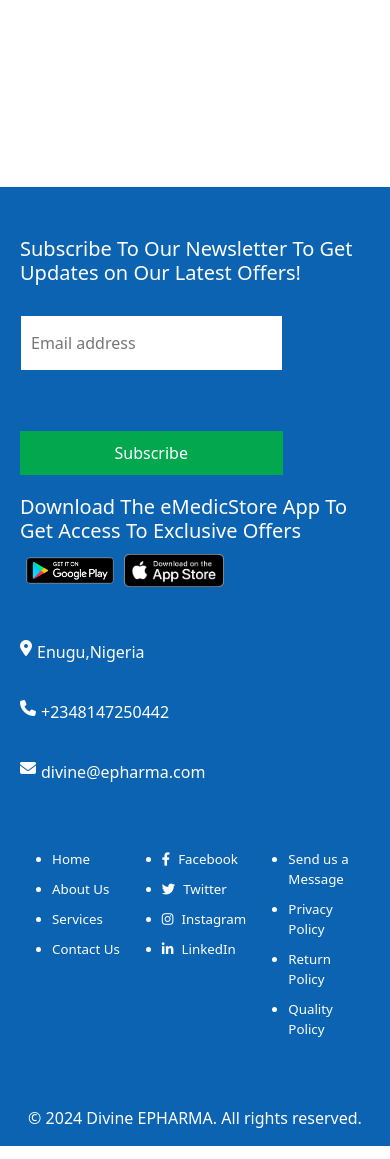
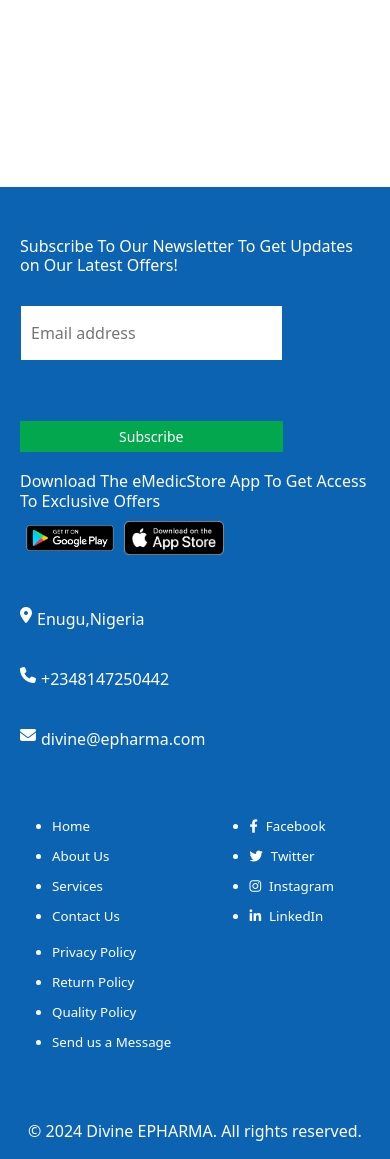
Before and after one commit to Dipec001/onlinestore, a Django app: page /en/ in a window 390 px wide. Shown: the part 865-2024 px from the top of the page. Run offline with Django 4.2, Linux system fonts and the light colour scheme; data comes from the database, SQL or seed files in the repository; data that the repository does not hold is empty; some libraries are stand-ins or nearby versions; some web fonts are replaced.

Commit message:
"Updated styles.css and footer.html with changes to grid templates, font sizes, and whitespace handling."

```diff
--- a/static/styles.css
+++ b/static/styles.css
@@ -540,7 +540,7 @@ header{
     width: 75%;
     margin-top: 10px;
     display: grid;
-    grid-template-columns: 80% 20%;
+    grid-template-columns: 1fr auto;
     column-gap: 10px;
 }
 .link123 li a{
@@ -566,6 +566,8 @@ header{
 }
 .news-letter h4{
     font-size: 20px;
+    word-break: break-word; /* Break long words */
+    hyphens: auto; /* Add hyphens for longer words */
 }
 
 .subcribe-news input{
@@ -583,6 +585,7 @@ header{
     color: white;
     padding: 5px 10px;
     margin: 20px 0;
+    white-space: nowrap; /* Prevent text wrapping */
 
 }
 .footer-bottom{
@@ -1481,6 +1484,22 @@ header{
     .modal-body {
         grid-template-columns: 1fr; /* Single column on very small screens */
     }
+    .footer-content {
+        grid-template-columns: 1fr; /* Stack columns vertically */
+    }
+
+    .right-footer {
+        grid-template-columns: auto auto; /* Stack columns vertically */
+    }
+
+    .news-letter h4 {
+        font-size: 16px; /* Adjust font size for smaller screens */
+    }
+
+    .subcribe-news button {
+        font-size: 14px; /* Adjust font size for smaller screens */
+        padding: 5px; /* Adjust padding for smaller screens */
+    }
 
 
 }
--- a/templates/footer.html
+++ b/templates/footer.html
@@ -5,7 +5,7 @@
     <div class="footer-container">
         <div class="footer-content">
             <div class="news-letter">
-                    <h4>{% trans "Subscribe To Our Newsletter To Get Updates on Our Latest Offers!" %}</h4>
+                <h4>{% trans "Subscribe To Our Newsletter To Get Updates on Our Latest Offers!" %}</h4>
                 <div class="subcribe-news">
                     <input type="text" id="email" placeholder="Email address">
                     <button type="submit">{% trans "Subscribe" %}</button>
@@ -49,10 +49,10 @@
                 </div>
                 <div>
                     <ul>
-                        <li>{% trans "Send us a Message" %}</li>
                         <li>{% trans "Privacy Policy" %}</li>
                         <li>{% trans "Return Policy" %}</li>
                         <li>{% trans "Quality Policy" %}</li>
+                        <li>{% trans "Send us a Message" %}</li>
                     </ul>
                 </div>
             </div>
```
